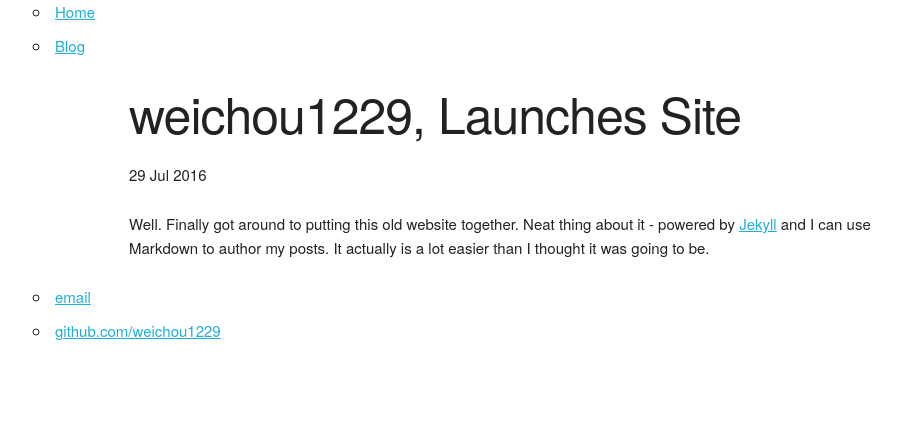
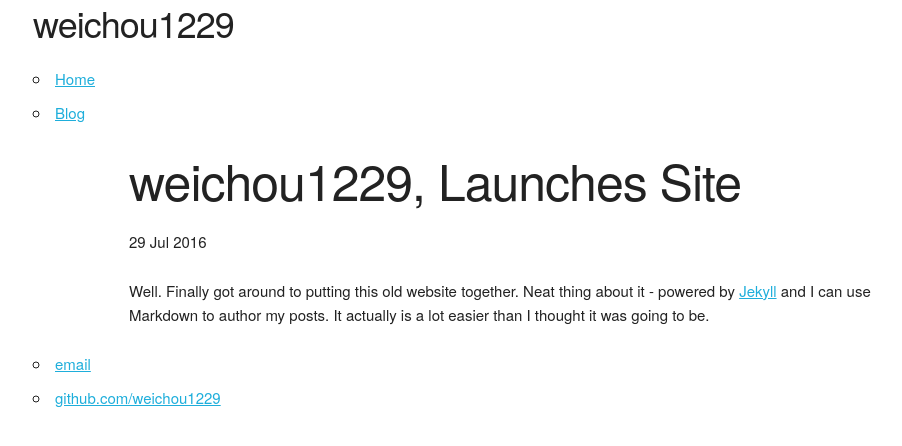
Before and after one commit to weichou1229/weichou.github.io, a Jekyll site: the page built from _posts/blog/2016-07-29-weichou1229-site-launched.md, in a window 1280 px wide. Shown: the top 446 px of the page, without its empty margins (127-1029 px from the left). Built offline with Jekyll 4.4.1, drawn with Linux system fonts in a browser that asks for light colours; comment, search, counter and statistics services are not loaded.

Commit message:
Update default.html

```diff
--- a/_layouts/default.html
+++ b/_layouts/default.html
@@ -7,6 +7,9 @@
   			<link rel="stylesheet" type="text/css" href="/css/skeleton.css">
 		</head>
 		<body class="container">
+			<header>
+				<h3>weichou1229</h3>
+			</header>
 			<nav>
 		    		<ul>
 		        		<li><a href="/">Home</a></li>
@@ -15,11 +18,13 @@
 		        		<li><a href="/blog">Blog</a></li>
 		    		</ul>
 			</nav>
+
 			<div class="container">
 
 				{{ content }}
 
 			</div><!-- /.container -->
+
 			<footer>
 	    			<ul>
 		        		<li><a href="mailto:weichou1229@gmail.com">email</a></li>
```
Lines whose indentation alone changed are shown as unchanged.
